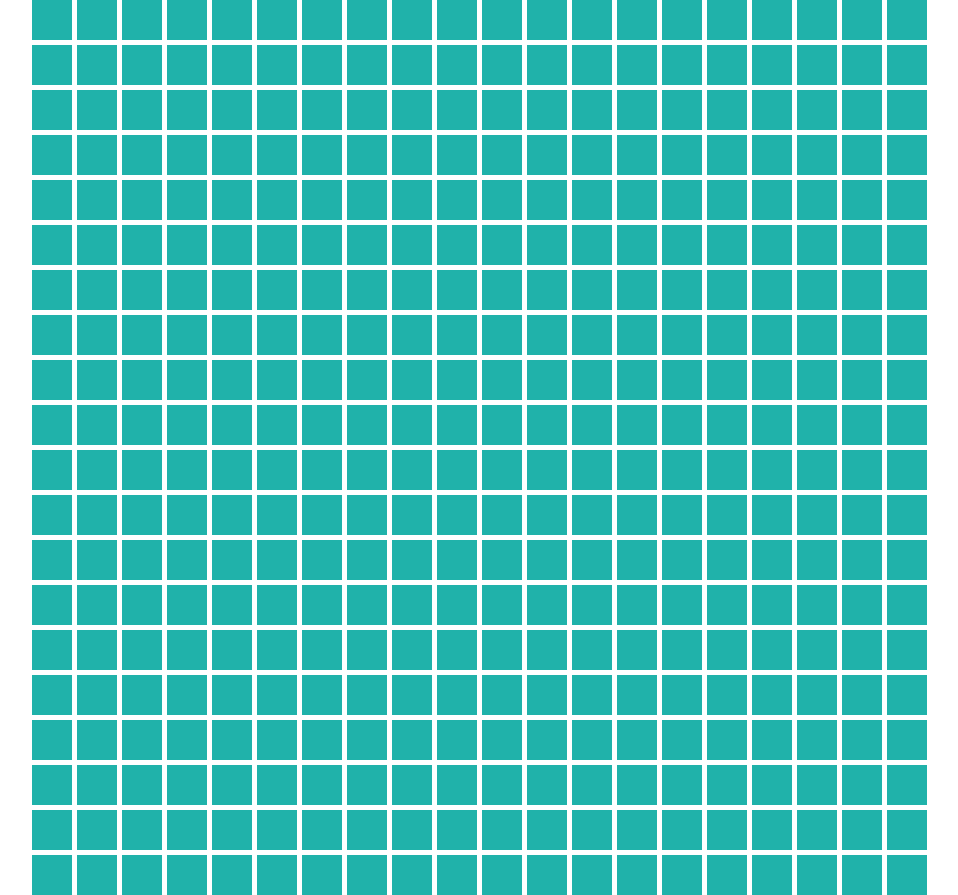
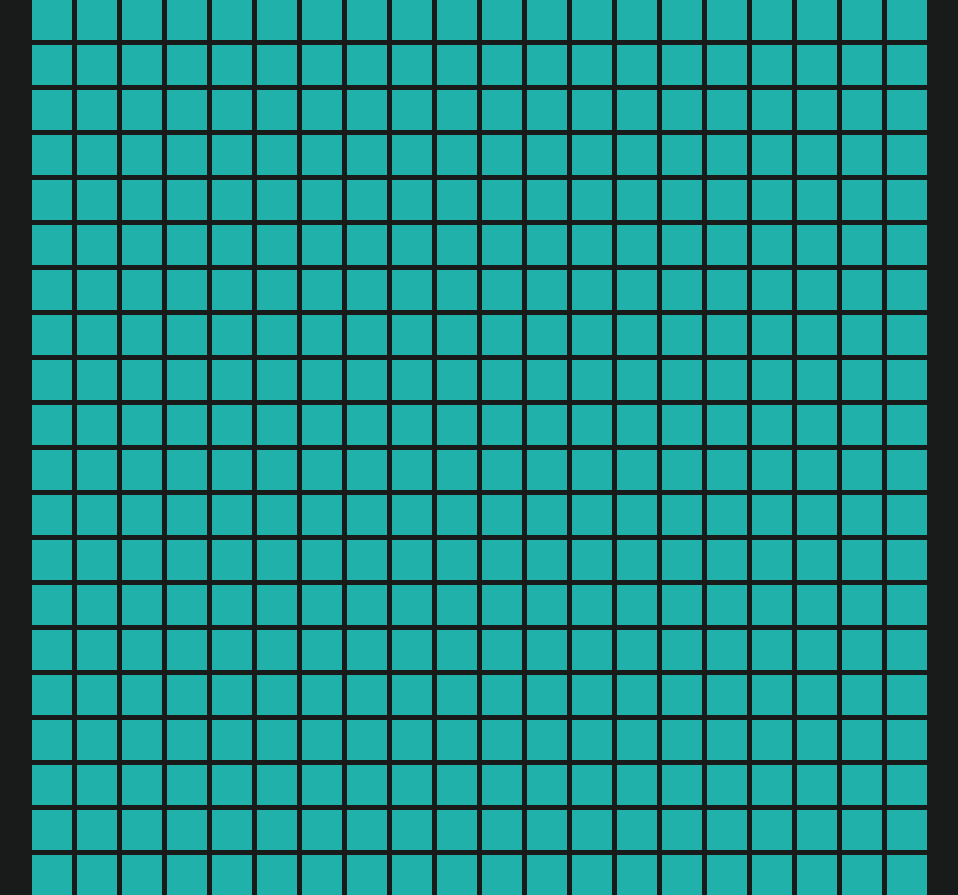
Before and after one commit to Bilalm354/x-marks-the-spot-react, a React (Create React App) app: page / in a window 1280 px wide. Shown: the whole page, without its empty margins (161-1119 px from the left). Built offline with nearby package versions, Linux system fonts and the light colour scheme.

Commit message:
dark background color

```diff
--- a/src/App.css
+++ b/src/App.css
@@ -12,7 +12,7 @@
   grid-gap: 5px;
   justify-content: center;
   margin: 0 auto;
-  background:white;
+  background: #191A1A;
 }
 
 .square {
```
